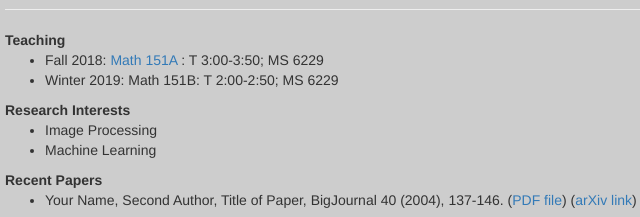
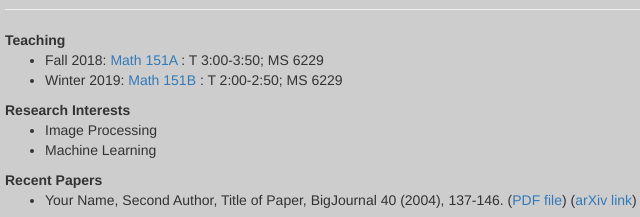
Before and after one commit to RenfeiChen/Homepage, a plain HTML site: page index.html in a window 1280 px wide. Shown: the part 255-472 px from the top of the page, 35-675 px from the left. Drawn offline with nearby package versions, Linux system fonts and the light colour scheme.

Commit message:
edition3

```diff
--- a/index.html
+++ b/index.html
@@ -71,7 +71,9 @@ float can be left or right
 href="https://ccle.ucla.edu/course/view/18F-MATH151A-4">Math 151A </a>:
 T
 3:00-3:50; MS 6229
-    <li>Winter 2019: Math 151B: T 2:00-2:50; MS 6229</li>
+    <li>Winter 2019: <a
+        href="https://ccle.ucla.edu/course/view/19W-MATH151B-2
+        ">Math 151B </a>: T 2:00-2:50; MS 6229</li>
     </ul>
 
 <dt>Research Interests
```
